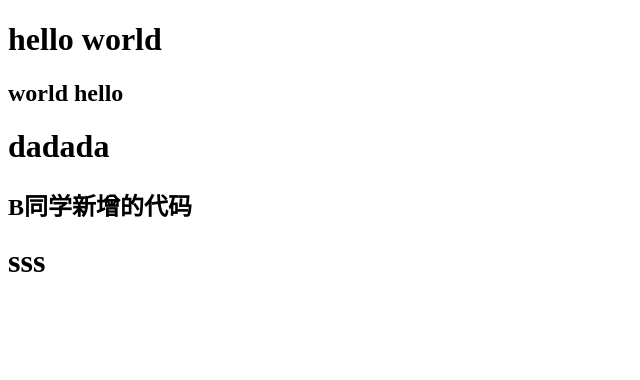
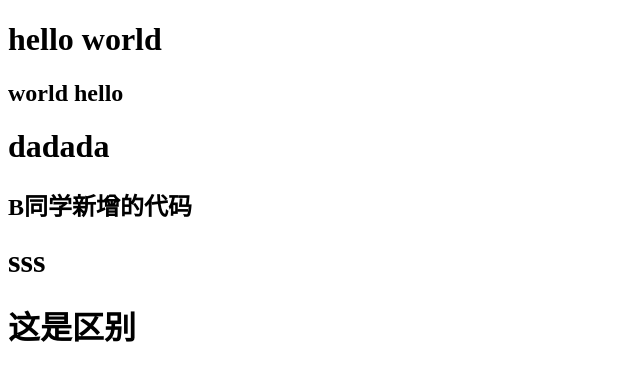
Before and after one commit to zhaomin288504/QD1908-1, a plain HTML site: page index.html in a window 1280 px wide. Shown: the whole page, without its empty margins (0-640 px from the left). Drawn offline with Linux system fonts and the light colour scheme.

Commit message:
第二次

```diff
--- a/index.html
+++ b/index.html
@@ -12,5 +12,8 @@
         <h1>dadada</h1>
         <h2>B同学新增的代码</h2>
         <h1>sss</h1>
+        <h1>这是区别</h1>
+
+
     </body>
 </html>
```
